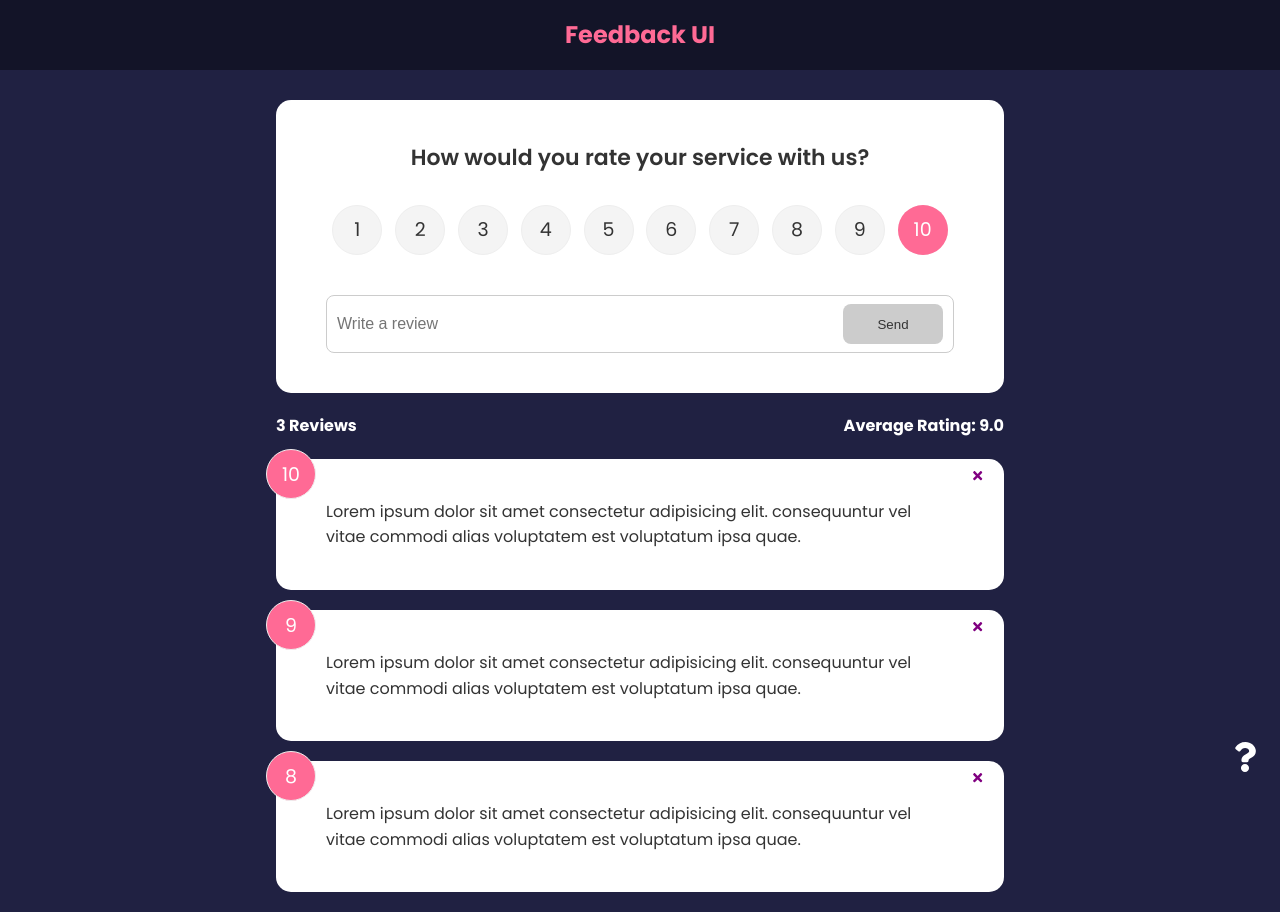
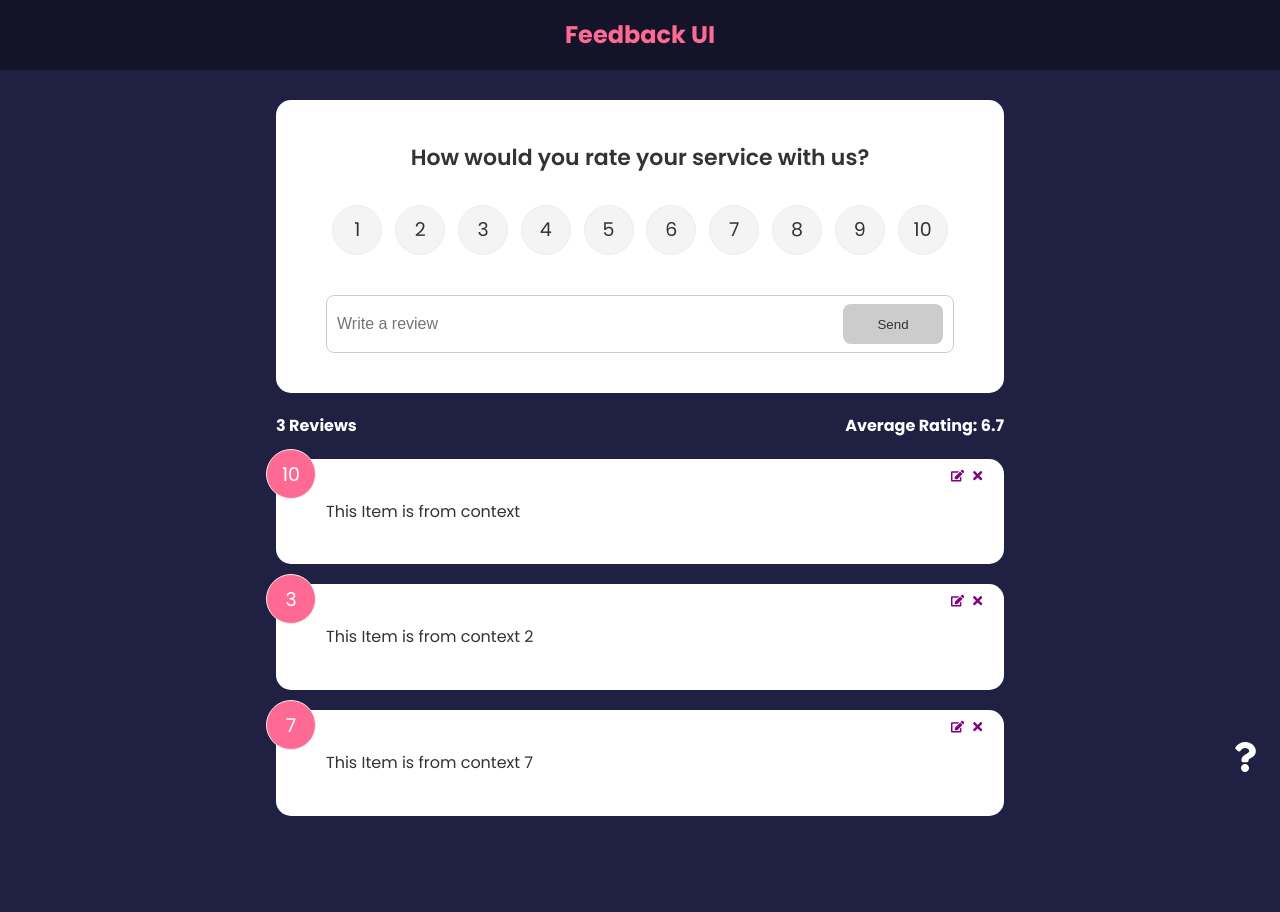
Before and after one commit to SciSaif/Feedback-App, a React (Create React App) app: page / in a window 1280 px wide. After the commit the page ends 836 px from the top, so only its background shows below. Built offline with nearby package versions, Linux system fonts and the light colour scheme.

Commit message:
CRUD features added, app in workign state now

```diff
--- a/src/App.js
+++ b/src/App.js
@@ -1,29 +1,15 @@
-import { v4 as uuidv4 } from "uuid";
 import { BrowserRouter as Router, Route, Routes } from "react-router-dom";
-import { useState } from "react";
 import Header from "./components/Header";
-import FeedbackData from "./data/FeedbackData";
 import FeedbackList from "./components/FeedbackList";
 import FeedbackStats from "./components/FeedbackStats";
 import FeedbackForm from "./components/FeedbackForm";
 import AboutPage from "./components/pages/AboutPage";
 import AboutIconLink from "./components/AboutIconLink";
+import { FeedbackProvider } from "./context/FeedbackContext";
 
 function App() {
-  const [feedback, setFeedback] = useState(FeedbackData);
-
-  const deleteFeedback = (id) => {
-    if (window.confirm("Are you sure you want to delete?")) {
-      setFeedback(feedback.filter((item) => item.id !== id));
-    }
-  };
-
-  const addFeedback = (newFeedback) => {
-    newFeedback.id = uuidv4();
-    setFeedback([newFeedback, ...feedback]);
-  };
-
   return (
+    <FeedbackProvider>
       <Router>
         <Header text="Feedback UI" />
         <div className="container">
@@ -33,12 +19,9 @@ function App() {
               path="/"
               element={
                 <>
-                <FeedbackForm handleAdd={addFeedback} />
-                <FeedbackStats feedback={feedback} />
-                <FeedbackList
-                  feedback={feedback}
-                  handleDelete={deleteFeedback}
-                />
+                  <FeedbackForm />
+                  <FeedbackStats />
+                  <FeedbackList />
                 </>
               }
             ></Route>
@@ -49,6 +32,7 @@ function App() {
           <AboutIconLink />
         </div>
       </Router>
+    </FeedbackProvider>
   );
 }
 
--- a/src/components/FeedbackForm.jsx
+++ b/src/components/FeedbackForm.jsx
@@ -2,17 +2,33 @@ import React from "react";
 import Card from "./shared/Card";
 import Button from "./shared/Button";
 import RatingSelect from "./RatingSelect";
-import { useState } from "react";
+import { useState, useContext, useEffect, useRef } from "react";
+import FeedbackContext from "../context/FeedbackContext";
 
-function FeedbackForm({ handleAdd }) {
+function FeedbackForm() {
   const [text, setText] = useState("");
   const [btnDisabled, setBtnDisabled] = useState(true);
   const [message, setMessage] = useState("");
   const [rating, setRating] = useState(10);
 
+  const { addFeedback, feedbackEdit, updateFeedback } =
+    useContext(FeedbackContext);
+
+  const textInput = useRef(null);
+
+  useEffect(() => {
+    if (feedbackEdit.edit === true) {
+      setBtnDisabled(false);
+      setText(feedbackEdit.item.text);
+      setRating(feedbackEdit.item.rating);
+      textInput.current.focus();
+      textInput.current.select();
+    }
+  }, [feedbackEdit]);
+
   const handleTextChange = (e) => {
     let value = e.target.value;
-    console.log(text);
+    // console.log(text);
     if (value === "") {
       setBtnDisabled(true);
       setMessage(null);
@@ -33,7 +49,11 @@ function FeedbackForm({ handleAdd }) {
         text,
         rating,
       };
-      handleAdd(newFeedback);
+      if (feedbackEdit.edit === true) {
+        updateFeedback(feedbackEdit.item.id, newFeedback);
+      } else {
+        addFeedback(newFeedback);
+      }
       setText("");
     }
   };
@@ -49,6 +69,8 @@ function FeedbackForm({ handleAdd }) {
             type="text"
             placeholder="Write a review"
             value={text}
+            autoFocus
+            ref={textInput}
           />
           <Button type="submit" isDisabled={btnDisabled}>
             Send
--- a/src/components/FeedbackItem.jsx
+++ b/src/components/FeedbackItem.jsx
@@ -1,14 +1,21 @@
-import { FaTimes } from "react-icons/fa";
+import { FaTimes, FaEdit } from "react-icons/fa";
 import PropTypes from "prop-types";
 import React from "react";
 import Card from "./shared/Card";
+import { useContext } from "react";
+import FeedbackContext from "../context/FeedbackContext";
 
-function FeedbackItem({ item, handleDelete }) {
+function FeedbackItem({ item }) {
+  const { deleteFeedback, editFeedback } = useContext(FeedbackContext);
+
   return (
     <Card reverse={false}>
       <div className="num-display">{item.rating}</div>
-      <button className="close" onClick={() => handleDelete(item.id)}>
+      <button className="close" onClick={() => deleteFeedback(item.id)}>
         <FaTimes color="purple" />
+      </button>
+      <button className="edit" onClick={() => editFeedback(item)}>
+        <FaEdit color="purple" />
       </button>
       <div className="text-display">{item.text}</div>
     </Card>
--- a/src/components/FeedbackList.jsx
+++ b/src/components/FeedbackList.jsx
@@ -1,9 +1,12 @@
 import { motion, AnimatePresence } from "framer-motion";
 import React from "react";
-import PropTypes from "prop-types";
 import FeedbackItem from "./FeedbackItem";
+import { useContext } from "react";
+import FeedbackContext from "../context/FeedbackContext";
 
-function FeedbackList({ feedback, handleDelete }) {
+function FeedbackList() {
+  const { feedback } = useContext(FeedbackContext);
+
   if (!feedback || feedback.length === 0) {
     return <p>No feedback Yet</p>;
   }
@@ -25,11 +28,7 @@ function FeedbackList({ feedback, handleDelete }) {
             animate={{ opacity: 1 }}
             exit={{ opacity: 0 }}
           >
-            <FeedbackItem
-              key={item.id}
-              item={item}
-              handleDelete={handleDelete}
-            />
+            <FeedbackItem key={item.id} item={item} />
           </motion.div>
         ))}
       </AnimatePresence>
@@ -37,14 +36,4 @@ function FeedbackList({ feedback, handleDelete }) {
   );
 }
 
-FeedbackList.prototype = {
-  feedback: PropTypes.arrayOf(
-    PropTypes.shape({
-      id: PropTypes.number.isRequired,
-      text: PropTypes.string.isRequired,
-      rating: PropTypes.number.isRequired,
-    })
-  ),
-};
-
 export default FeedbackList;
--- a/src/components/FeedbackStats.jsx
+++ b/src/components/FeedbackStats.jsx
@@ -1,7 +1,10 @@
 import React from "react";
-import PropTypes from "prop-types";
+import { useContext } from "react";
+import FeedbackContext from "../context/FeedbackContext";
 
-function FeedbackStats({ feedback }) {
+function FeedbackStats() {
+  const { feedback } = useContext(FeedbackContext);
+
   //Calculate ratings avg
   let average =
     feedback.reduce((acc, cur) => {
@@ -18,8 +21,4 @@ function FeedbackStats({ feedback }) {
   );
 }
 
-FeedbackStats.propTypes = {
-  feedback: PropTypes.array.isRequired,
-};
-
 export default FeedbackStats;
--- a/src/components/RatingSelect.jsx
+++ b/src/components/RatingSelect.jsx
@@ -1,8 +1,14 @@
 import React from "react";
-import { useState } from "react";
+import FeedbackContext from "../context/FeedbackContext";
+import { useState, useContext, useEffect } from "react";
 
 function RatingSelect({ select }) {
   const [selected, setSelected] = useState(10);
+  const { feedbackEdit } = useContext(FeedbackContext);
+
+  useEffect(() => {
+    setSelected(feedbackEdit.item.rating);
+  }, [feedbackEdit]);
 
   const handleChange = (e) => {
     setSelected(+e.currentTarget.value);
--- /dev/null
+++ b/src/context/FeedbackContext.js
@@ -0,0 +1,77 @@
+import { v4 as uuidv4 } from "uuid";
+import { useState, createContext } from "react";
+
+const FeedbackContext = createContext();
+
+export const FeedbackProvider = ({ children }) => {
+  const [feedback, setFeedback] = useState([
+    {
+      id: 1,
+      text: "This Item is from context",
+      rating: 10,
+    },
+    {
+      id: 2,
+      text: "This Item is from context 2",
+      rating: 3,
+    },
+    {
+      id: 3,
+      text: "This Item is from context 7",
+      rating: 7,
+    },
+  ]);
+
+  //Add feedback
+  const [feedbackEdit, setFeedbackEdit] = useState({
+    item: {},
+    edit: false,
+  });
+
+  //update feedback item
+  const updateFeedback = (id, updatedItem) => {
+    setFeedback(
+      feedback.map((item) =>
+        item.id === id ? { ...item, ...updatedItem } : item
+      )
+    );
+  };
+
+  //set item to be updateed
+  const editFeedback = (item) => {
+    setFeedbackEdit({
+      item,
+      edit: true,
+    });
+  };
+
+  //deleteFeedback
+  const deleteFeedback = (id) => {
+    if (window.confirm("Are you sure you want to delete?")) {
+      setFeedback(feedback.filter((item) => item.id !== id));
+    }
+  };
+
+  const addFeedback = (newFeedback) => {
+    newFeedback.id = uuidv4();
+    setFeedback([newFeedback, ...feedback]);
+  };
+
+  return (
+    <FeedbackContext.Provider
+      value={{
+        feedback,
+        feedbackEdit, //the actual feedback state that holds the item
+        deleteFeedback,
+        addFeedback,
+        editFeedback, //the function that runs when edit icon is clicked
+        updateFeedback,
+      }}
+    >
+      {" "}
+      {children}
+    </FeedbackContext.Provider>
+  );
+};
+
+export default FeedbackContext;
```
Lines whose indentation alone changed are shown as unchanged.
